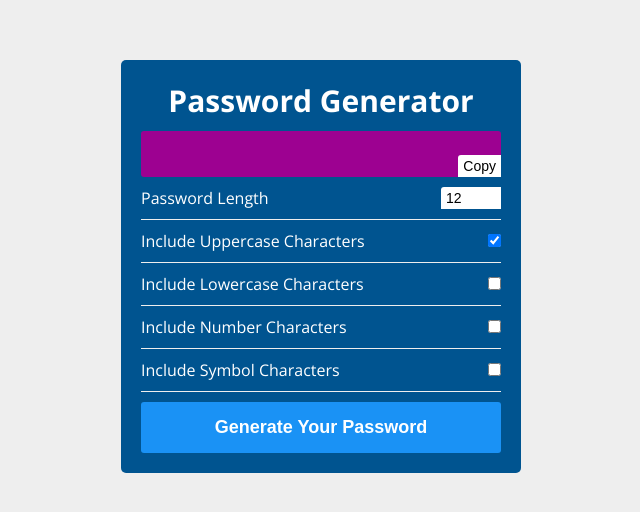
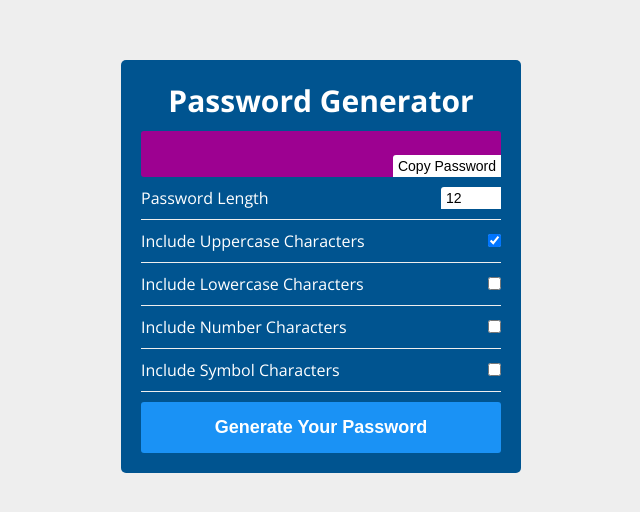
Before and after one commit to nezmustafa123/password_gen, a plain HTML site: page index.html in a window 1280 px wide. Shown: the part 134-646 px from the top of the page, without its empty margins (319-959 px from the left). Drawn offline with nearby package versions, Linux system fonts and the light colour scheme.

Commit message:
markup change

```diff
--- a/index.html
+++ b/index.html
@@ -17,7 +17,7 @@
 
         <div class="p-header">
           <input type="text" id="password" />
-          <button class="copy" id="copy">Copy</button>
+          <button class="copy" id="copy">Copy Password</button>
         </div>
 
         <div class="p-body">
```
